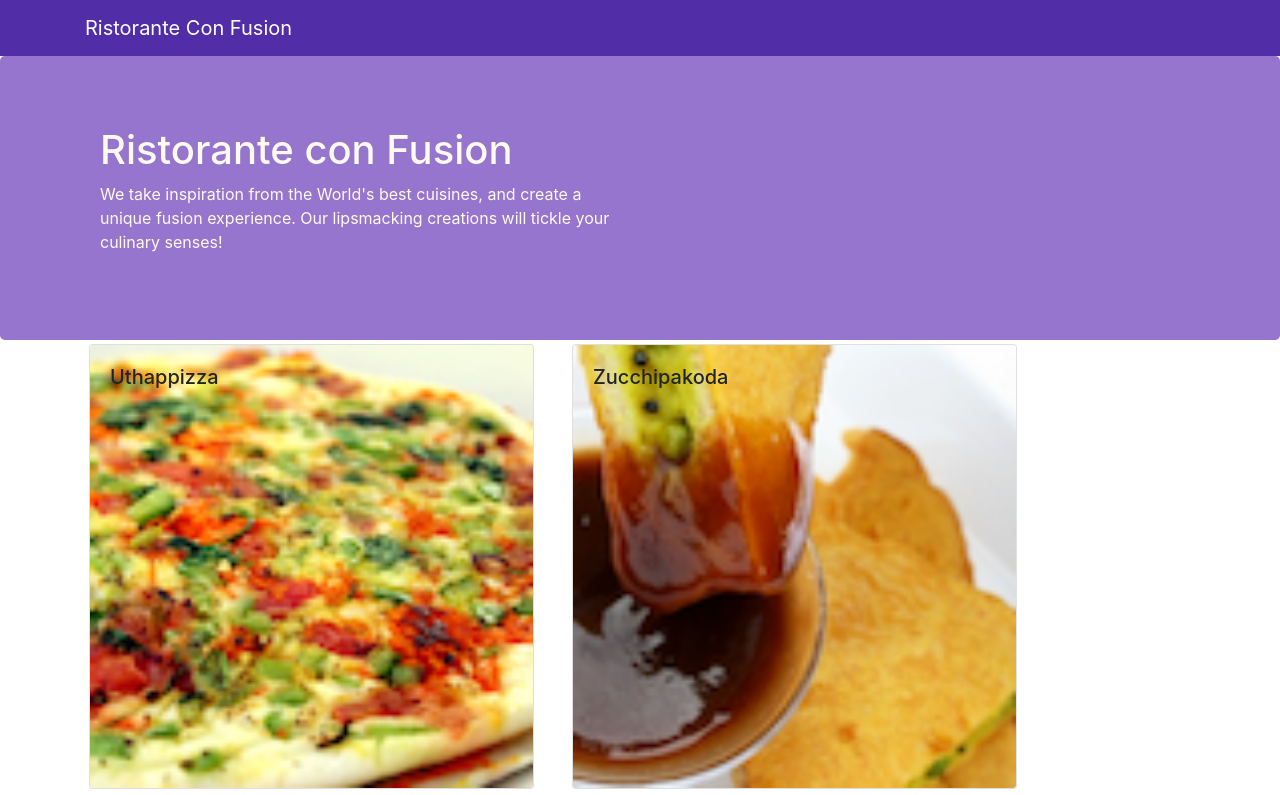
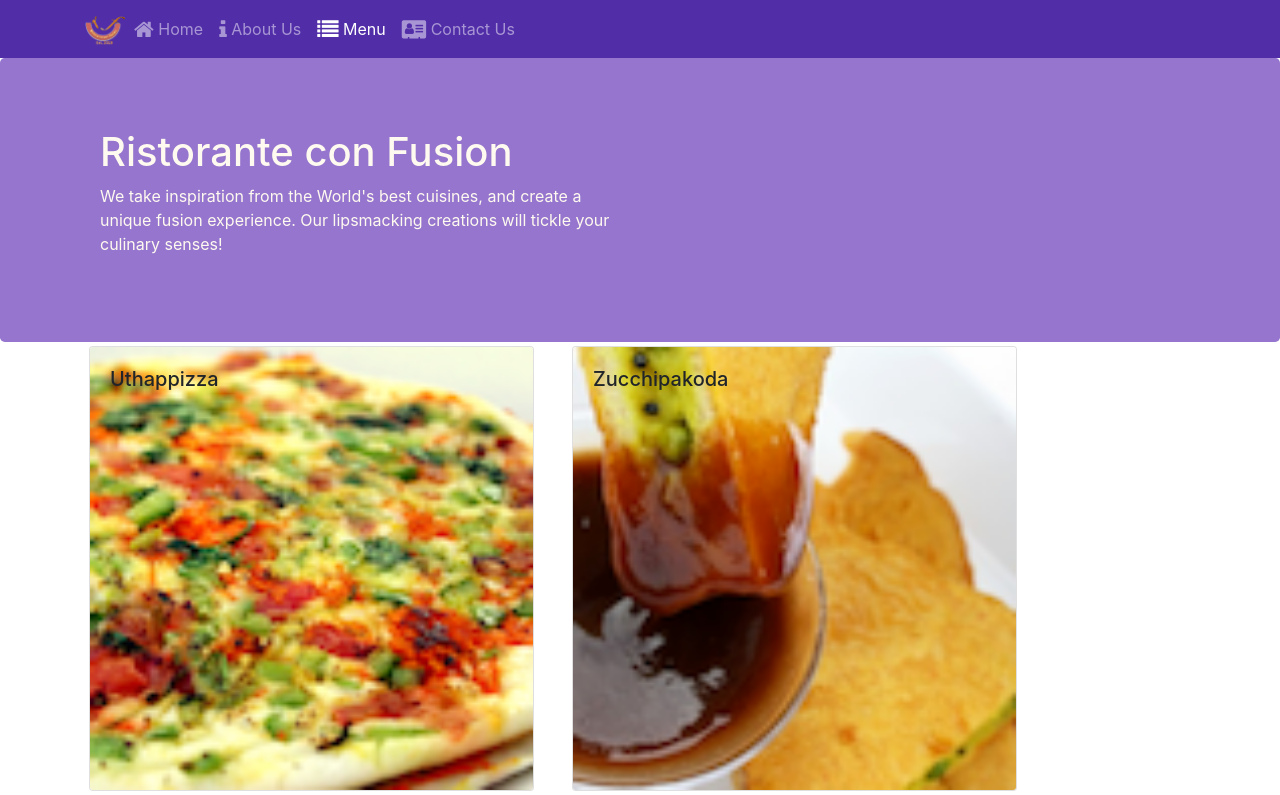
Before and after one commit to AniketRaj314/Coursera-2, a React (Create React App) app in the folder confusion/: page /menu in a window 1280 px wide. Shown: the top 795 px of the page. Built offline with nearby package versions, Linux system fonts and the light colour scheme.

Commit message:
React Router
Added BrowserRouter, Switch, Route and Redirect
A lot of Navbar components from Reactstrap :|

```diff
--- a/confusion/package.json
+++ b/confusion/package.json
@@ -12,6 +12,7 @@
     "react": "^16.13.1",
     "react-dom": "^16.13.1",
     "react-popper": "0.9.2",
+    "react-router-dom": "4.2.2",
     "react-scripts": "3.4.1",
     "reactstrap": "5.0.0"
   },
--- a/confusion/src/App.js
+++ b/confusion/src/App.js
@@ -1,13 +1,16 @@
 import React, { Component } from 'react';
 import './App.css';
-import Main from './components/MainComponent'
+import Main from './components/MainComponent';
+import { BrowserRouter } from 'react-router-dom';
 
 class App extends Component {
   render() {
     return (
-      <div className="App">
-        <Main />
-      </div>
+      <BrowserRouter>
+        <div className="App">
+          <Main />
+        </div>
+      </BrowserRouter>
     );
   }
 }
--- a/confusion/src/components/FooterComponent.jsx
+++ b/confusion/src/components/FooterComponent.jsx
@@ -1,4 +1,6 @@
 import React from 'react';
+import { Link } from 'react-router-dom';
+
 
 function Footer(props) {
     return (
@@ -8,10 +10,10 @@
                     <div className="col-4 offset-1 col-sm-2">
                         <h5>Links</h5>
                         <ul className="list-unstyled">
-                            <li><a href="#">Home</a></li>
-                            <li><a href="#">About</a></li>
-                            <li><a href="#">Menu</a></li>
-                            <li><a href="contactus.html">Contact</a></li>
+                            <li><Link to='/home'>Home</Link></li>
+                            <li><Link to='/aboutus'>About Us</Link></li>
+                            <li><Link to='/menu'>Menu</Link></li>
+                            <li><Link to='/contactus'>Contact Us</Link></li>
                         </ul>
                     </div>
                     <div className="col-7 col-sm-5">
--- a/confusion/src/components/HeaderComponent.jsx
+++ b/confusion/src/components/HeaderComponent.jsx
@@ -1,13 +1,47 @@
 import React, { Component } from 'react';
-import { Navbar, NavbarBrand, Jumbotron } from 'reactstrap';
+import { Navbar, NavbarBrand, Nav, NavbarToggler, Collapse, NavItem, Jumbotron } from 'reactstrap';
+import { NavLink } from 'react-router-dom';
 
 class Header extends Component {
+    constructor(props) {
+        super(props);
+
+        this.state = {
+            isNavOpen: false
+        };
+    }
+
+    toggleNav = () => {
+        this.setState({
+            isNavOpen: !this.state.isNavOpen
+        });
+    }
+
     render() {
         return (
             <>
-                <Navbar dark>
+                <Navbar dark expand="md">
                     <div className="container">
-                        <NavbarBrand href="/">Ristorante Con Fusion</NavbarBrand>
+                        <NavbarToggler onClick={this.toggleNav} />
+                        <NavbarBrand className="mr-auto" href="/">
+                            <img src="assets/images/logo.png" height="30" width="41" alt="Ristorante Con Fusion" />
+                        </NavbarBrand>
+                        <Collapse isOpen={this.state.isNavOpen} navbar>
+                            <Nav navbar>
+                                <NavItem>
+                                    <NavLink className="nav-link" to='/home'><span className="fa fa-home fa-lg"></span> Home</NavLink>
+                                </NavItem>
+                                <NavItem>
+                                    <NavLink className="nav-link" to='/aboutus'><span className="fa fa-info fa-lg"></span> About Us</NavLink>
+                                </NavItem>
+                                <NavItem>
+                                    <NavLink className="nav-link" to='/menu'><span className="fa fa-list fa-lg"></span> Menu</NavLink>
+                                </NavItem>
+                                <NavItem>
+                                    <NavLink className="nav-link" to='/contactus'><span className="fa fa-address-card fa-lg"></span> Contact Us</NavLink>
+                                </NavItem>
+                            </Nav>
+                        </Collapse>
                     </div>
                 </Navbar>
                 <Jumbotron>
--- /dev/null
+++ b/confusion/src/components/HomeComponent.jsx
@@ -0,0 +1,11 @@
+import React from 'react';
+
+function Home(props) {
+    return (
+        <div className="container">
+            <h4>Home</h4>
+        </div>
+    );
+}
+
+export default Home;
--- a/confusion/src/components/MainComponent.jsx
+++ b/confusion/src/components/MainComponent.jsx
@@ -1,9 +1,11 @@
 import React, { Component } from 'react';
 import Menu from './MenuComponent';
+import Home from './HomeComponent';
 import DishDetail from './DishdetailComponent';
 import Header from './HeaderComponent';
 import Footer from './FooterComponent';
 import { DISHES } from '../shared/dishes';
+import { Switch, Route, Redirect } from 'react-router-dom';
 
 class Main extends Component {
 
@@ -20,13 +22,19 @@
     }
 
     render() {
+        const HomePage = () => {
+            return (
+                <Home />
+            );
+        }
         return (
             <div>
                 <Header />
-                <div className="container">
-                    <Menu dishes={this.state.dishes} onClick={(dishId) => this.onDishSelect(dishId)} />
-                    <DishDetail dish={this.state.dishes.filter((dish) => dish.id === this.state.selectedDish)[0]} />
-                </div>
+                <Switch>
+                    <Route path="/home" component={ HomePage }/>
+                    <Route exact path="/menu" component={() => <Menu dishes={ this.state.dishes }/>} />
+                    <Redirect to="/home" />
+                </Switch>
                 <Footer />
             </div>
         );
--- a/confusion/src/components/MenuComponent.jsx
+++ b/confusion/src/components/MenuComponent.jsx
@@ -16,13 +16,15 @@
     const menu = props.dishes.map(dish => {
         return (
             <div key={dish.id} className="col-12 col-md-5 m-1">
-                <RenderMenuItem dish = {dish} onClick={props.onClick} />
+                <RenderMenuItem dish={dish} onClick={props.onClick} />
             </div>
         );
     });
     return (
-        <div className="row">
-            {menu}
+        <div className="container">
+            <div className="row">
+                {menu}
+            </div>
         </div>
     );
 }
```
Also changed, not shown: 1 other file (tests, documents, lock files or other folders).
